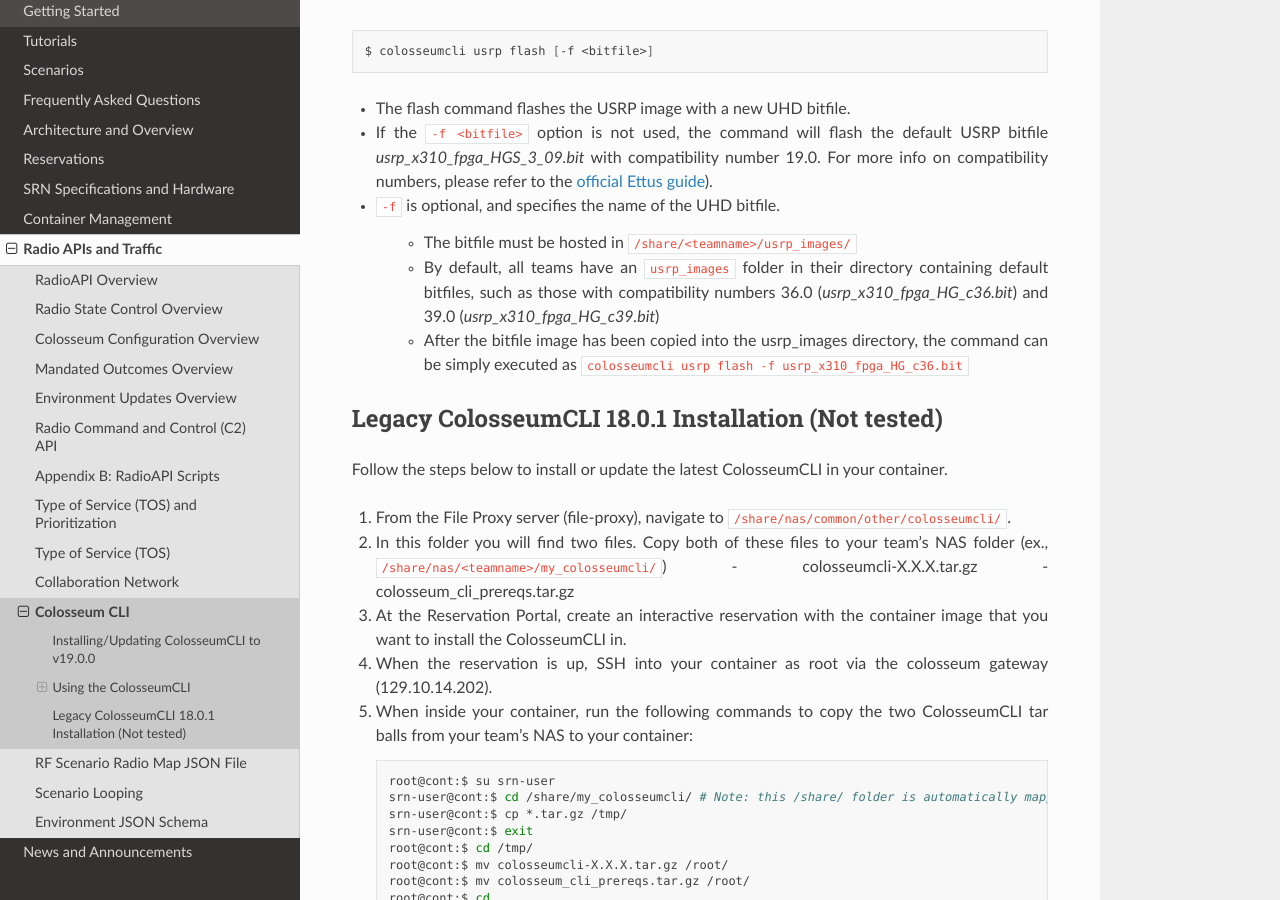
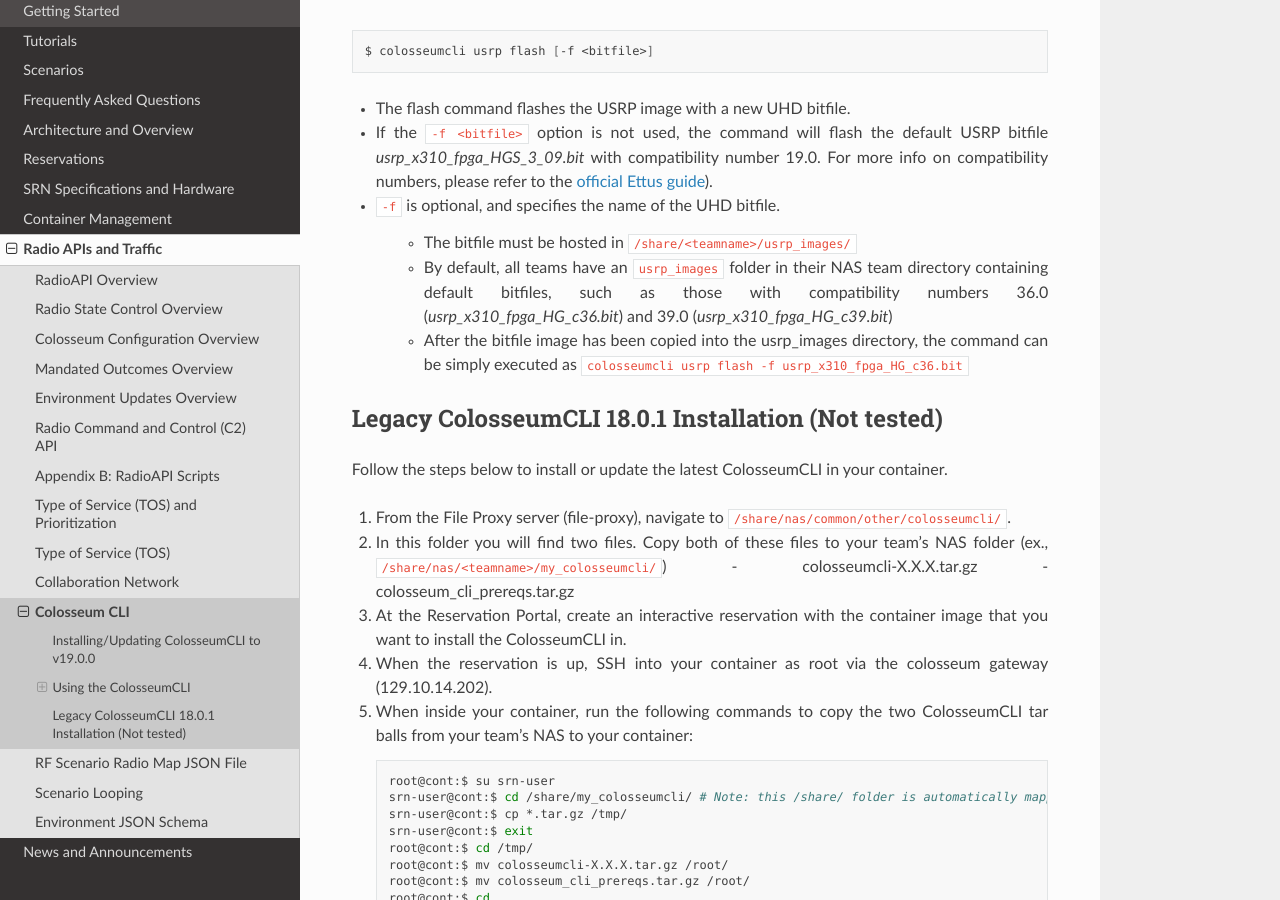
Before and after one commit to colosseum-wiot/user-documentation, a Sphinx documentation site: the page built from docs/source/radio_api_traffic/colosseum_cli.rst, in a window 1280 px wide and 900 px high, scrolled down 4162 px. Built offline with Sphinx 7.4.7 and the Read the Docs theme 3.1.0, drawn with Linux system fonts in a browser that asks for light colours.

Commit message:
Update docs/source/radio_api_traffic/colosseum_cli.rst
Co-authored-by: Leonardo Bonati <38320780+leonardobonati@users.noreply.github.com>

```diff
--- a/docs/source/radio_api_traffic/colosseum_cli.rst
+++ b/docs/source/radio_api_traffic/colosseum_cli.rst
@@ -176,7 +176,7 @@
 - ``-f`` is optional, and specifies the name of the UHD bitfile.
 
    - The bitfile must be hosted in ``/share/<teamname>/usrp_images/``
-   - By default, all teams have an ``usrp_images`` folder in their directory containing default bitfiles, such as those with compatibility numbers 36.0 (*usrp_x310_fpga_HG_c36.bit*) and 39.0 (*usrp_x310_fpga_HG_c39.bit*)
+   - By default, all teams have an ``usrp_images`` folder in their NAS team directory containing default bitfiles, such as those with compatibility numbers 36.0 (*usrp_x310_fpga_HG_c36.bit*) and 39.0 (*usrp_x310_fpga_HG_c39.bit*)
    - After the bitfile image has been copied into the usrp_images directory, the command can be simply executed as ``colosseumcli usrp flash -f usrp_x310_fpga_HG_c36.bit``
 
 Legacy ColosseumCLI 18.0.1 Installation (Not tested)
```
